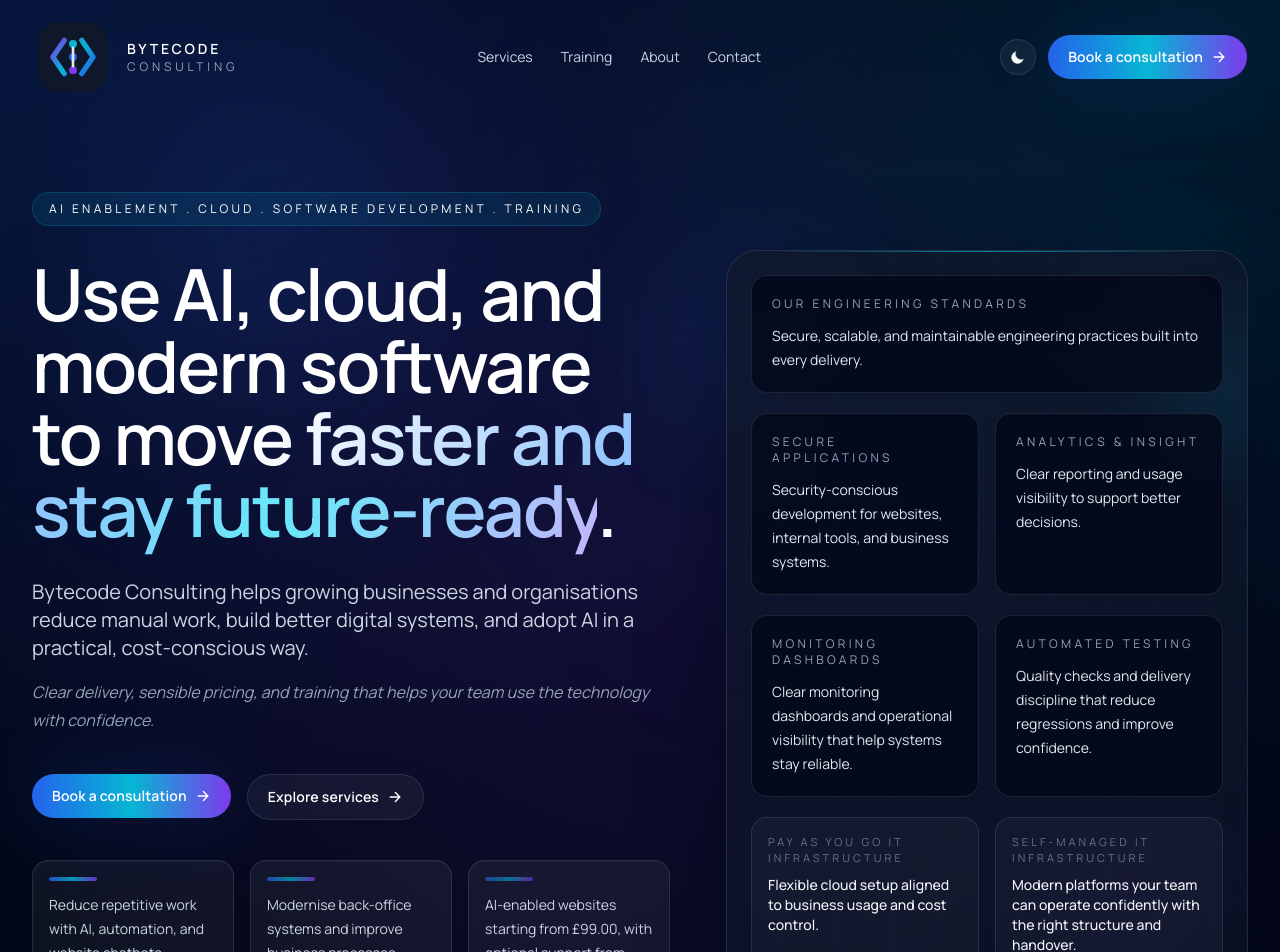
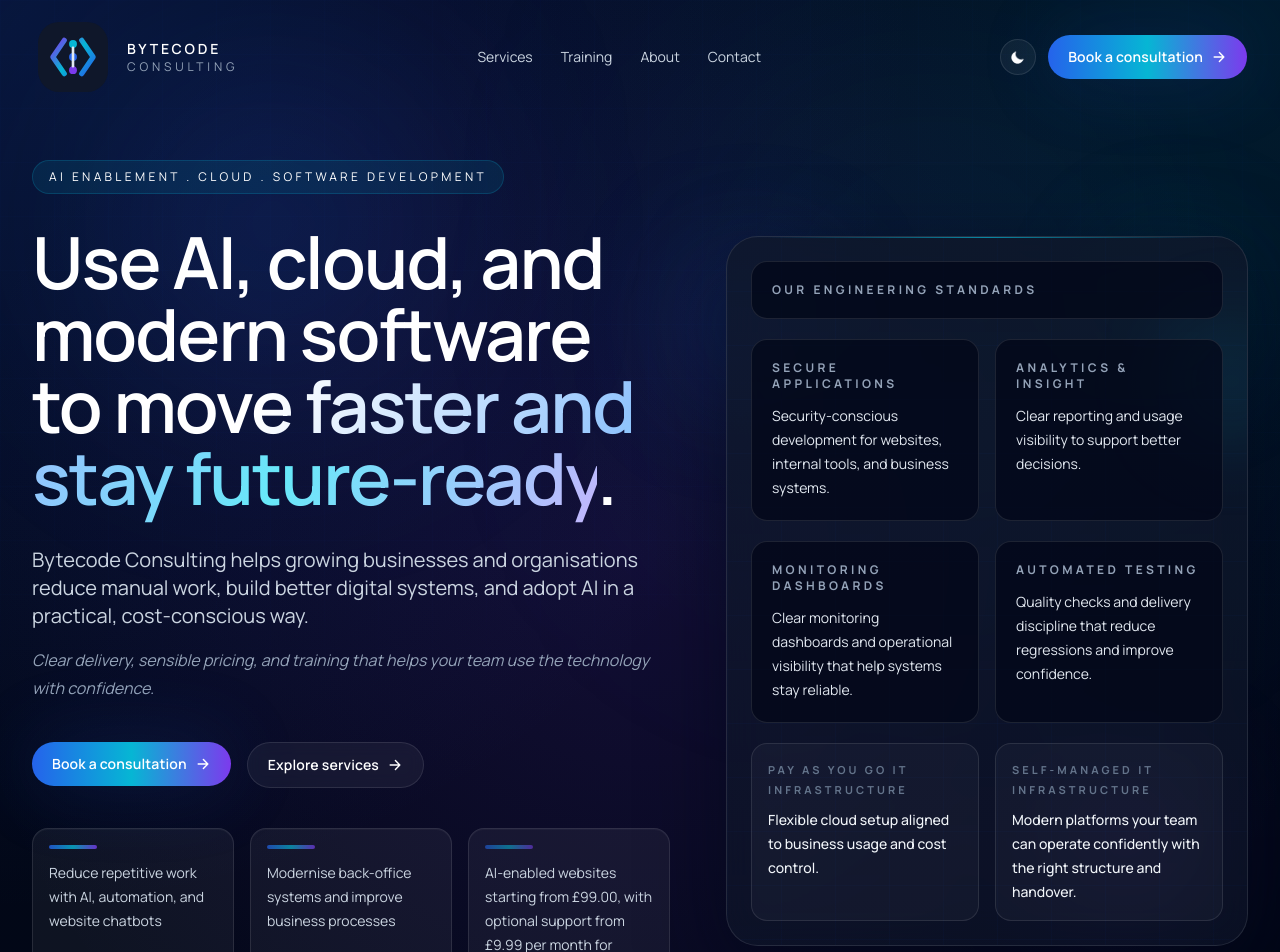
Before and after one commit to danesm/bytecodeconsulting-site, a Next.js app: page / in a window 1280 px wide. Shown: the top 952 px of the page. Built offline with nearby package versions, Linux system fonts and the light colour scheme.

Commit message:
Improve hero spacing and card readability

```diff
--- a/app/page.tsx
+++ b/app/page.tsx
@@ -15,7 +15,7 @@ export default function Home() {
     <main id="top" className="overflow-x-hidden">
       <Navbar />
 
-      <section className="section-divider relative overflow-hidden pb-20 pt-40 sm:pb-24 sm:pt-48">
+      <section className="section-divider relative overflow-hidden pb-20 pt-32 sm:pb-24 sm:pt-40">
         <div className="absolute inset-0 -z-10">
           <div className="absolute left-[10%] top-20 h-72 w-72 rounded-full bg-primary/20 blur-[120px]" />
           <div className="absolute right-[12%] top-28 h-96 w-96 rounded-full bg-cyan/10 blur-[150px]" />
@@ -25,7 +25,7 @@ export default function Home() {
         <div className="section-shell grid items-center gap-14 lg:grid-cols-[1.1fr_0.9fr]">
           <div className="max-w-3xl">
             <div className="inline-flex rounded-full border border-cyan/20 bg-cyan/10 px-4 py-2 text-xs uppercase tracking-[0.28em] text-cyan-200">
-              AI Enablement . Cloud . Software Development . Training
+              AI Enablement . Cloud . Software Development
             </div>
             <h1 className="mt-8 text-5xl font-semibold tracking-tight text-white sm:text-6xl lg:text-7xl">
               Use AI, cloud, and modern software to <span className="text-gradient">move faster and stay future-ready</span>.
--- a/components/site/hero-visual.tsx
+++ b/components/site/hero-visual.tsx
@@ -10,22 +10,25 @@ export function HeroVisual() {
         <div className="absolute -right-12 top-20 h-32 w-32 rounded-full border border-cyan/20 bg-cyan/10 blur-2xl" />
         <div className="relative space-y-5">
           <div className="rounded-2xl border border-white/10 bg-slate-950/70 p-5">
-            <p className="text-xs uppercase tracking-[0.28em] text-slate-400">Our Engineering Standards</p>
-            <p className="mt-3 text-sm leading-6 text-slate-200">
-              Secure, scalable, and maintainable engineering practices built into every delivery.
+            <p className="text-sm font-bold uppercase tracking-[0.22em] text-slate-300 sm:text-xs sm:tracking-[0.28em] sm:text-slate-400">
+              Our Engineering Standards
             </p>
           </div>
 
           <div className="grid gap-4 sm:grid-cols-2">
             <div className="rounded-2xl border border-white/10 bg-slate-950/70 p-5">
-              <p className="text-xs uppercase tracking-[0.28em] text-slate-400">Secure Applications</p>
-              <p className="mt-3 text-sm leading-6 text-slate-200">
+              <p className="text-sm font-bold uppercase tracking-[0.22em] text-slate-300 sm:text-xs sm:tracking-[0.28em] sm:text-slate-400">
+                Secure Applications
+              </p>
+              <p className="mt-3 text-base leading-7 text-slate-200 sm:text-sm sm:leading-6">
                 Security-conscious development for websites, internal tools, and business systems.
               </p>
             </div>
             <div className="rounded-2xl border border-white/10 bg-slate-950/70 p-5">
-              <p className="text-xs uppercase tracking-[0.28em] text-slate-400">Analytics & Insight</p>
-              <p className="mt-3 text-sm leading-6 text-slate-200">
+              <p className="text-sm font-bold uppercase tracking-[0.22em] text-slate-300 sm:text-xs sm:tracking-[0.28em] sm:text-slate-400">
+                Analytics & Insight
+              </p>
+              <p className="mt-3 text-base leading-7 text-slate-200 sm:text-sm sm:leading-6">
                 Clear reporting and usage visibility to support better decisions.
               </p>
             </div>
@@ -33,14 +36,18 @@ export function HeroVisual() {
 
           <div className="grid gap-4 sm:grid-cols-2">
             <div className="rounded-2xl border border-white/10 bg-slate-950/70 p-5">
-              <p className="text-xs uppercase tracking-[0.28em] text-slate-400">Monitoring Dashboards</p>
-              <p className="mt-3 text-sm leading-6 text-slate-200">
+              <p className="text-sm font-bold uppercase tracking-[0.22em] text-slate-300 sm:text-xs sm:tracking-[0.28em] sm:text-slate-400">
+                Monitoring Dashboards
+              </p>
+              <p className="mt-3 text-base leading-7 text-slate-200 sm:text-sm sm:leading-6">
                 Clear monitoring dashboards and operational visibility that help systems stay reliable.
               </p>
             </div>
             <div className="rounded-2xl border border-white/10 bg-slate-950/70 p-5">
-              <p className="text-xs uppercase tracking-[0.28em] text-slate-400">Automated Testing</p>
-              <p className="mt-3 text-sm leading-6 text-slate-200">
+              <p className="text-sm font-bold uppercase tracking-[0.22em] text-slate-300 sm:text-xs sm:tracking-[0.28em] sm:text-slate-400">
+                Automated Testing
+              </p>
+              <p className="mt-3 text-base leading-7 text-slate-200 sm:text-sm sm:leading-6">
                 Quality checks and delivery discipline that reduce regressions and improve confidence.
               </p>
             </div>
@@ -48,12 +55,20 @@ export function HeroVisual() {
 
           <div className="grid gap-4 sm:grid-cols-2">
             <div className="rounded-2xl border border-white/10 bg-white/[0.03] px-4 py-4">
-              <p className="text-[11px] uppercase tracking-[0.28em] text-slate-500">Pay as you go IT infrastructure</p>
-              <p className="mt-2 text-sm font-medium text-slate-100">Flexible cloud setup aligned to business usage and cost control.</p>
+              <p className="text-sm font-bold uppercase tracking-[0.22em] text-slate-300 sm:text-[11px] sm:tracking-[0.28em] sm:text-slate-500">
+                Pay as you go IT infrastructure
+              </p>
+              <p className="mt-2 text-base font-medium leading-7 text-slate-100 sm:text-sm sm:leading-6">
+                Flexible cloud setup aligned to business usage and cost control.
+              </p>
             </div>
             <div className="rounded-2xl border border-white/10 bg-white/[0.03] px-4 py-4">
-              <p className="text-[11px] uppercase tracking-[0.28em] text-slate-500">Self-managed IT infrastructure</p>
-              <p className="mt-2 text-sm font-medium text-slate-100">Modern platforms your team can operate confidently with the right structure and handover.</p>
+              <p className="text-sm font-bold uppercase tracking-[0.22em] text-slate-300 sm:text-[11px] sm:tracking-[0.28em] sm:text-slate-500">
+                Self-managed IT infrastructure
+              </p>
+              <p className="mt-2 text-base font-medium leading-7 text-slate-100 sm:text-sm sm:leading-6">
+                Modern platforms your team can operate confidently with the right structure and handover.
+              </p>
             </div>
           </div>
 
--- a/components/ui/card.tsx
+++ b/components/ui/card.tsx
@@ -19,9 +19,9 @@ export function Card({ className, children }: CardProps) {
 }
 
 export function CardTitle({ className, children }: CardProps) {
-  return <h3 className={cn("text-xl font-semibold text-white", className)}>{children}</h3>;
+  return <h3 className={cn("text-[1.375rem] font-bold leading-8 text-white sm:text-xl sm:leading-7", className)}>{children}</h3>;
 }
 
 export function CardCopy({ className, children }: CardProps) {
-  return <p className={cn("mt-3 text-sm leading-6 text-slate-300", className)}>{children}</p>;
+  return <p className={cn("mt-3 text-base leading-7 text-slate-300 sm:text-sm sm:leading-6", className)}>{children}</p>;
 }
```
